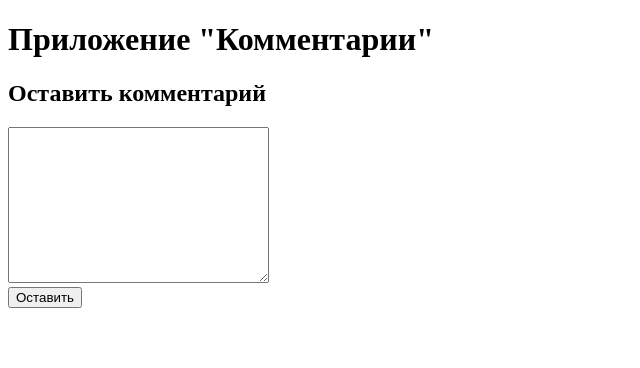
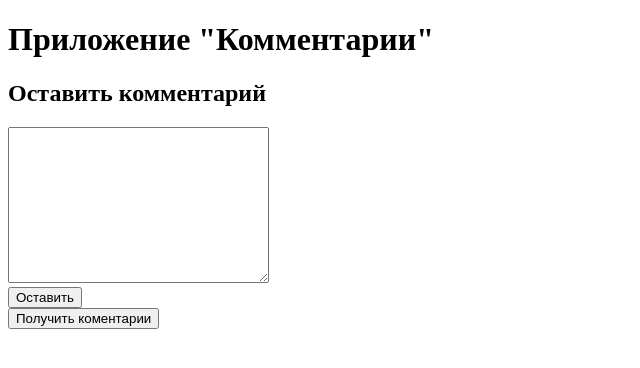
Before and after one commit to pavelusov/advancedReactWorkspace, a React (Create React App) app: page / in a window 1280 px wide. Shown: the top 368 px of the page, without its empty margins (0-640 px from the left). Built offline with nearby package versions, Linux system fonts and the light colour scheme.

Commit message:
Installed axios, moxios, redux-promise packages. Write code fetchComments action

```diff
--- a/package.json
+++ b/package.json
@@ -3,13 +3,16 @@
   "version": "0.1.0",
   "private": true,
   "dependencies": {
+    "axios": "^0.18.0",
     "enzyme": "^3.6.0",
     "enzyme-adapter-react-16": "^1.5.0",
+    "moxios": "^0.4.0",
     "react": "^16.5.2",
     "react-dom": "^16.5.2",
     "react-redux": "^5.0.7",
     "react-scripts": "1.1.5",
-    "redux": "^4.0.0"
+    "redux": "^4.0.0",
+    "redux-promise": "^0.6.0"
   },
   "scripts": {
     "start": "react-scripts start",
--- a/src/components/CommentBox/index.js
+++ b/src/components/CommentBox/index.js
@@ -2,7 +2,7 @@ import React, { Component } from 'react';
 import { connect } from 'react-redux';
 import { bindActionCreators } from 'redux';
 
-import { saveComment } from '../../redux/comments/comments-actions';
+import { saveComment, fetchComments } from '../../redux/comments/comments-actions';
 
 class CommentBox extends Component {
   state = {
@@ -22,6 +22,7 @@ class CommentBox extends Component {
 
   render() {
     return (
+      <div>
         <form onSubmit={this.onSubmitForm}>
           <h2>Оставить комментарий</h2>
           <textarea
@@ -40,13 +41,20 @@ class CommentBox extends Component {
             </button>
           </div>
         </form>
+        <button
+          data-test="component-fetch-button"
+          onClick={this.props.fetchComments}
+        >Получить коментарии
+        </button>
+      </div>
     );
   }
 }
 
 const mapDispatchToProps = (dispatch) => {
   return {
-    saveComment: bindActionCreators(saveComment, dispatch)
+    saveComment: bindActionCreators(saveComment, dispatch),
+    fetchComments: bindActionCreators(fetchComments, dispatch)
   }
 };
 export default connect(null, mapDispatchToProps)(CommentBox);
--- a/src/redux/comments/comments-actions.js
+++ b/src/redux/comments/comments-actions.js
@@ -1,4 +1,8 @@
-import { SAVE_COMMENT } from './types';
+import axios from 'axios';
+import {
+  SAVE_COMMENT,
+  FECTH_COMMENTS
+} from './types';
 
 export function saveComment(comment) {
   return {
@@ -6,3 +10,12 @@ export function saveComment(comment) {
     comment
   }
 }
+
+export function fetchComments() {
+  const response = axios.get('http://jsonplaceholder.typicode.com/comments');
+  // console.log('response', response)
+  return {
+    type: FECTH_COMMENTS,
+    payload: response
+  }
+}
--- a/src/redux/comments/comments-reducer.js
+++ b/src/redux/comments/comments-reducer.js
@@ -1,4 +1,7 @@
-import { SAVE_COMMENT } from './types';
+import {
+  SAVE_COMMENT,
+  FECTH_COMMENTS
+} from './types';
 
 export default function comments(state = [], action) {
   switch (action.type) {
@@ -6,6 +9,10 @@ export default function comments(state = [], action) {
     case SAVE_COMMENT:
       return [...state, action.comment];
 
+    case FECTH_COMMENTS:
+      const comments = action.payload.data.map(comment => comment.name);
+      return [...state, ...comments];
+
     default:
       return state;
   }
--- a/src/redux/comments/types.js
+++ b/src/redux/comments/types.js
@@ -1 +1,2 @@
 export const SAVE_COMMENT = 'SAVE_COMMENT';
+export const FECTH_COMMENTS = 'FECTH_COMMENTS';
--- a/src/redux/configure-store.js
+++ b/src/redux/configure-store.js
@@ -1,12 +1,12 @@
 import { createStore, applyMiddleware } from 'redux';
 import logger from 'redux-logger';
-
+import reduxPromise from 'redux-promise';
 
 import reducers from './root-reducer';
 
 const isDev = (process.env.NODE_ENV === 'development');
 
-const middleWares = [];
+const middleWares = [reduxPromise];
 if (isDev) {
   middleWares.push(logger);
 }
```
Also changed, not shown: 1 other file (tests, documents, lock files or other folders). Lines whose indentation alone changed are shown as unchanged.
